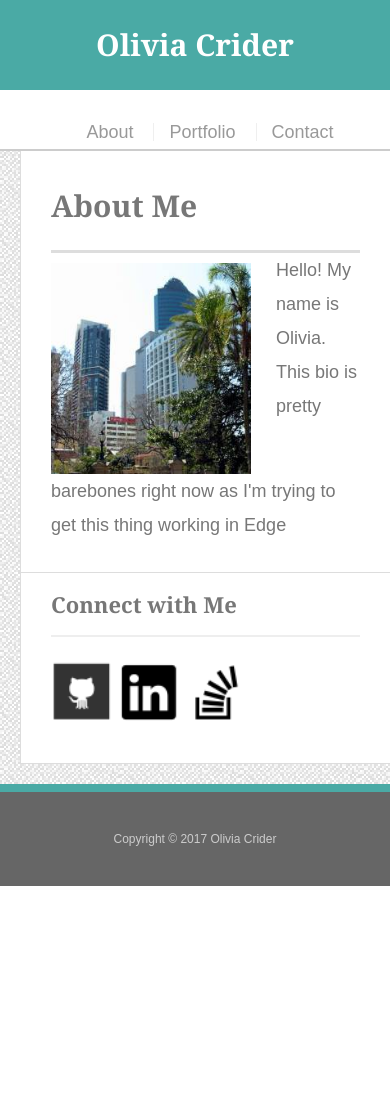
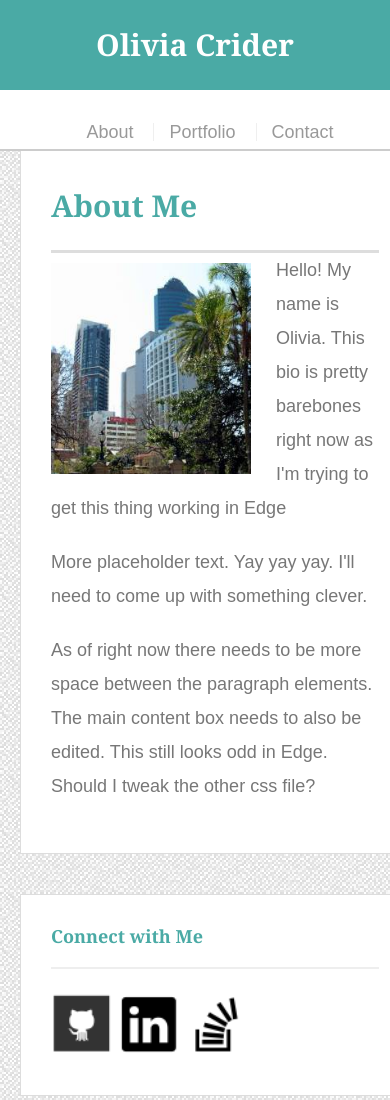
Before and after one commit to OliviaCrider/Responsive-Portfolio, a plain HTML site: page Responsive-Portfolio/index.html in a window 390 px wide. Shown: the top 1100 px of the page. Before the commit the page ends 886 px from the top, so only its background shows below. Drawn offline with Linux system fonts and the light colour scheme.

Commit message:
The footer now sticks at the bottom. The 640 looks close to the picture.

```diff
--- a/Responsive-Portfolio/assets/css/style.css
+++ b/Responsive-Portfolio/assets/css/style.css
@@ -21,11 +21,11 @@ h1
 h2
 h3
 p {
-	margin-bottom: 20px;
+	margin-bottom: 30em;
 }
 
 p:last-child {
-	margin-bottom: 0;
+	margin-bottom: 30;
 }
 
 
@@ -42,12 +42,16 @@ h1 {
 	padding-bottom: 20px;
 	font-size: 30px;
 	line-height: 49px;
+  color:#4aaaa5;
 	border-bottom: 3px solid #ddd;
 }
 
 h2,
 h3 {
-	font-size: 22px;
+	font-size: 22px
+  color:#4aaaa5;
+;
+
 }
 
 #masthead {
@@ -105,6 +109,9 @@ footer {
   text-align: center;
   background: #666;
   border-top: 8px solid #4aaaa5;
+  position:fixed;
+  bottom:0px;
+  width:100%;
 }
 
 
@@ -138,7 +145,7 @@ h3,
   margin-right: 0;
 }
 
-
+/*Index*/
 
 #main-container {
   padding-top: 130px;
@@ -152,9 +159,10 @@ h3,
   margin: 0 0 40px;
   background: #fff;
   border: 1px solid #ddd;
+
 }
 
-
+/*Portfolio*/
 
 .work {
   position: relative;
@@ -196,7 +204,7 @@ h3,
   margin-right: 25px;
 }
 
-
+/*contact*/
 
 #contact-form ul {
   margin-bottom: 20px;
@@ -238,19 +246,19 @@ input[type=submit] {
 
 @media only screen and (max-width: 980px){
 
+p {
+  margin-bottom:20px;
+}
+.main-section {
+  width: 400px;
+
+}
+
+.sidebar{
+  width:270px;
 }
 
 @media only screen and (max-width: 768px) {
-
-.sidebar {
-	width:95%;
-	float:none;
-	max-width: 720px;
-	margin:20px;
-
-
-}
-
 
 
 
@@ -260,15 +268,20 @@ input[type=submit] {
 @media only screen and (max-width: 640px) {
 
 .sidebar {
-	width: 95%;
-	float:none;
+	width: 100%;
+max-width:560px;
+	float:left;
+  margin-top:20px;
+  margin-right:20px;
 	margin:20px;
 }
 
 .main-section {
-	width:95%;
+
+	width:100%;
+  max-width:560px;
 	margin:20px;
-
+  float:left;
 }
 header {
 	position:static;
@@ -278,9 +291,17 @@ nav {
 	width:100%;
 	text-align:center;
 
+
 }
 #blue-box {
+  font-size:30px;
+
+
 	width:100%;
+}
+footer {
+  position:static;
+  bottom:0;
 }
 
 }
--- a/Responsive-Portfolio/index.html
+++ b/Responsive-Portfolio/index.html
@@ -32,12 +32,18 @@
             get this thing working in Edge</p>
 
 
+     <p> More placeholder text. Yay yay yay. I'll need to come up with something clever.</p>
+
+     <p> As of right now there needs to be more space between the paragraph elements. The main content box needs to also be edited. This still looks odd in
+     Edge. Should I tweak the other css file? </p>
+
+
 
     </section>
 
     <section class="sidebar">
       <div id="connect">
-        <h2>Connect with Me</h2>
+        <h3 style="color:#4aaaa5;">Connect with Me</h3>
 
        <a href="#"><img src="assets/images/if_github_square_107105.png" class="social" alt="GitHub" /></a>
         <a href="#"><img src="assets/images/if_11-linkedin_104493.png" class="social" alt="LinkedIn" /></a>
```
